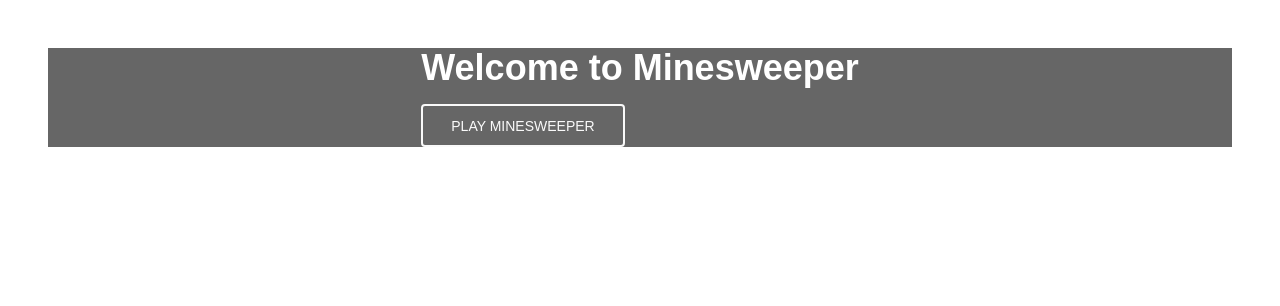
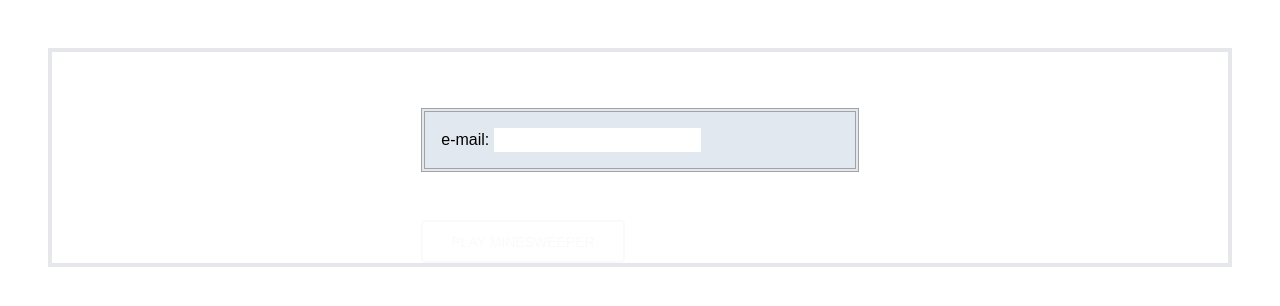
Before and after one commit to AlBaarS/rusty-minesweeper, a Next.js app: page / in a window 1280 px wide. Shown: the top 306 px of the page. Built offline with nearby package versions, Linux system fonts and the light colour scheme.

Commit message:
e-mail field is read and activates the button once it fulfills the criteria

```diff
--- a/app/pages/MinesweeperPlay.tsx
+++ b/app/pages/MinesweeperPlay.tsx
@@ -51,22 +51,7 @@ export const MinesweeperPlay = () => {
     function Column({x}) {
         return(
             <div className="grid grid-flow-row">
-                <Square x={x} y={0} />
-                <Square x={x} y={1} />
-                <Square x={x} y={2} />
-                <Square x={x} y={3} />
-                <Square x={x} y={4} />
-                <Square x={x} y={5} />
-                <Square x={x} y={6} />
-                <Square x={x} y={7} />
-                <Square x={x} y={8} />
-                <Square x={x} y={9} />
-                <Square x={x} y={10} />
-                <Square x={x} y={11} />
-                <Square x={x} y={12} />
-                <Square x={x} y={13} />
-                <Square x={x} y={14} />
-                <Square x={x} y={15} />
+                {[...Array(16).keys()].map(y => <Square key={`(${x} * 16) + ${y}`} x={x} y={y} />)}
             </div>
         )
     }
@@ -105,22 +90,7 @@ export const MinesweeperPlay = () => {
                 <FlagsLeft /> <Timer />
                 <div><br /></div>
                 <div className="grid grid-flow-col justify-start">
-                    <Column x={0}/>
-                    <Column x={1}/>
-                    <Column x={2}/>
-                    <Column x={3}/>
-                    <Column x={4}/>
-                    <Column x={5}/>
-                    <Column x={6}/>
-                    <Column x={7}/>
-                    <Column x={8}/>
-                    <Column x={9}/>
-                    <Column x={10}/>
-                    <Column x={11}/>
-                    <Column x={12}/>
-                    <Column x={13}/>
-                    <Column x={14}/>
-                    <Column x={15}/>
+                    {[...Array(16).keys()].map(x => <Column key={x} x={x} />)}
                 </div>
             </div>
         </div>
--- a/app/pages/MinesweeperStart.tsx
+++ b/app/pages/MinesweeperStart.tsx
@@ -10,6 +10,7 @@ import getSeed from "../functions/getSeed";
 export const MinesweeperStart = () => {
     const { setGameState } = useMinesweeper();
     const [alert, setAlert] = useState<string | null>(null);
+    const [email, setEmail] = useState("");
 
     const onSubmit = async (seed?: number) => {
 
@@ -59,7 +60,7 @@ export const MinesweeperStart = () => {
                 )}
                 data-te-ripple-init
                 data-te-ripple-color="light"
-                disabled={false}
+                disabled={email == "" || !(email.includes("@"))}
                 onClick={() => onSubmit()}
             >
                 Play Minesweeper
@@ -68,12 +69,45 @@ export const MinesweeperStart = () => {
     }
 
     return(
-        <div className="`relative h-full w-screen bg-cover bg-center bg-no-repeat p-12 text-centerbg-white">
-            <div className="absolute2 bottom-0 left-0 right-0 top-0 h-full w-full overflow-hidden bg-fixed bg-black/60">
+        <div className={classNames(
+            "relative",
+            "h-full",
+            "w-screen",
+            "bg-cover",
+            "bg-center",
+            "bg-no-repeat",
+            "p-12",
+            "text-centerbg-white"
+        )}>
+            <div className={classNames(
+                "absolute2",
+                "bottom-0",
+                "left-8",
+                "right-8",
+                "top-8",
+                "border-4",
+                "overflow-hidden",
+                "bg-fixed",
+                "text-white"
+            )}>
                 <div className="flex h-full items-center justify-center">
-                    <div className="text-white">
+                    <div>
                         <h2 className="mb-4 text-4xl font-semibold">Welcome to Minesweeper</h2>
-
+                        <div className={classNames(
+                            "px-4",
+                            "pb-4",
+                            "pt-4",
+                            "w-full",
+                            "text-black",
+                            "border-4",
+                            "border-double",
+                            "bg-slate-200",
+                            "border-neutral-400"
+                        )}>
+                            e-mail: <input onChange={e => setEmail(e.target.value)}/>
+                        </div>
+                        <br />
+                        <br />
                         <PlayButton />
                     </div>
                 </div>
```
